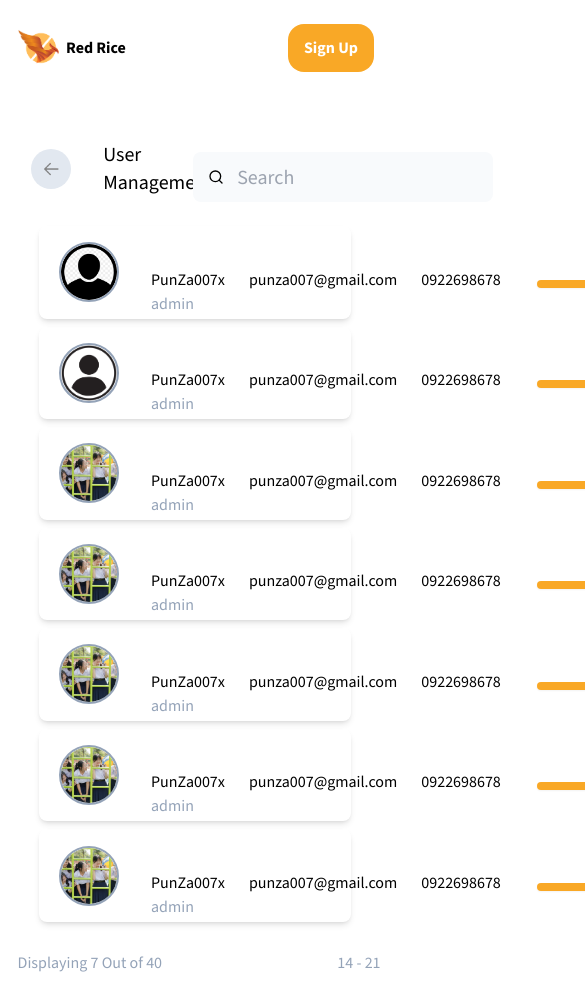
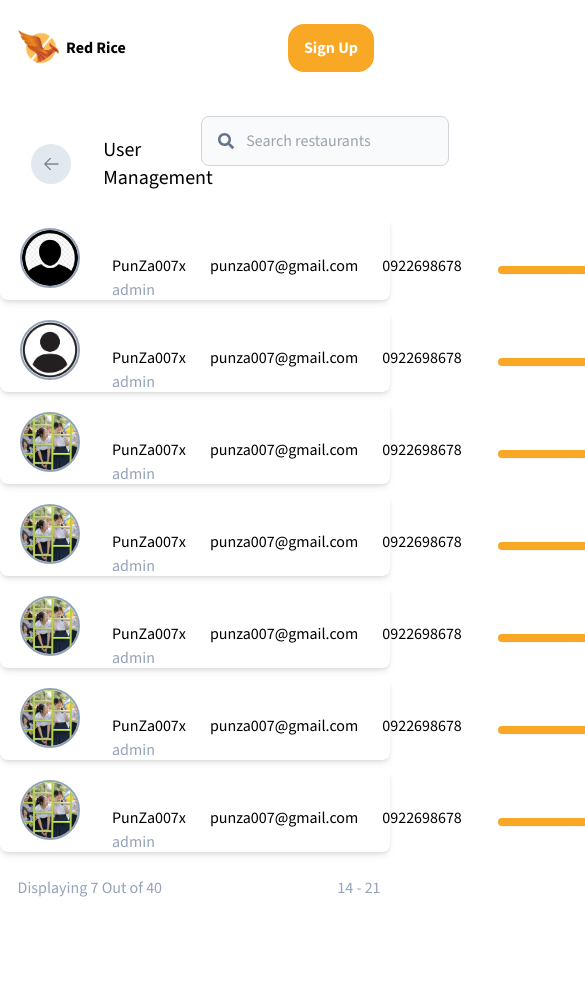
Before and after one commit to 2110503TACEDT66/swdevprac2-project-red-rice, a Next.js app: page /admin/manage in a window 390 px wide. Shown: the top 1004 px of the page, 585 px wide, since content can reach past the window. After the commit the page ends 900 px from the top, so only its background shows below. Built offline with nearby package versions, Linux system fonts and the light colour scheme.

Commit message:
fix: some responsive at manage page

```diff
--- a/src/app/admin/manage/page.tsx
+++ b/src/app/admin/manage/page.tsx
@@ -4,10 +4,10 @@ import SubBar from '@/components/adminmanage/subbar/subbar';
 import Footer from '@/components/adminmanage/footer/footer';
 export default function AdminManage() {
     return (
-        <main className="relative top-[20px]  justify-center">
-            <SubBar></SubBar>
-            <CardPanel></CardPanel>
-            <Footer></Footer>
+        <main className="w-full h-full relative top-[20px] justify-center overflox-x-hidden">
+            <SubBar />
+            <CardPanel />
+            <Footer />
         </main>
     );
 }
--- a/src/components/adminmanage/card.tsx
+++ b/src/components/adminmanage/card.tsx
@@ -16,7 +16,7 @@ export default function Card({
     picture?: string;
 }) {
     return (
-        <div className="h-[80%] w-[80%] rounded-lg shadow-md m-1 flex flex-row">
+        <div className="h-auto w-full rounded-lg shadow-md m-1 flex flex-row">
             <div className="w-[55px] h-[55px] relative rounded-full  p-7 m-3 ml-5 mr-5 border-solid border-2 border-slate-400 self-center ">
                 <Image
                     src={picture || '/img/user/user1.png'}
--- a/src/components/adminmanage/cardpanel.tsx
+++ b/src/components/adminmanage/cardpanel.tsx
@@ -59,7 +59,7 @@ export default function CardPanel() {
         },
     ];
     return (
-        <div className="w-[100%] h-[85%] flex flex-col items-center ">
+        <div className="w-full h-[85%] flex flex-col items-center ">
             {mockData.map((item) => (
                 // eslint-disable-next-line react/jsx-key
                 <Card
--- a/src/components/adminmanage/footer/footer.tsx
+++ b/src/components/adminmanage/footer/footer.tsx
@@ -3,7 +3,7 @@ export default function Footer() {
     const page = 7;
     const total = 40;
     return (
-        <div className="h-[70px] w-full  mt-2 flex flex-row justify-between">
+        <div className="h-auto w-full mt-2 flex flex-row justify-between overflow-hidden">
             <div className="h-[100%] w-[45%]   ">
                 <h3 className="relative top-[25%] left-[10%] text-slate-400">
                     Displaying {page} Out of {total}
--- a/src/components/adminmanage/subbar/subbar.tsx
+++ b/src/components/adminmanage/subbar/subbar.tsx
@@ -1,23 +1,16 @@
-import Image from 'next/image';
-import { FiSearch } from 'react-icons/fi';
 import BackBtn from '../backbtn';
+import Searchbox from '@/components/Searchbox';
+
 export default function SubBar() {
     return (
         <div className="flex flex-row">
-            <BackBtn></BackBtn>
+            <BackBtn />
             <div className="w-[20%] m-5 text-xl self-center">
                 User Management
             </div>
             <div className="w-[80%]  mr-[8%] flex flex-row justify-end">
                 <label htmlFor="Search">
-                    <FiSearch className="relative top-[53px] left-[35px]" />
-                    <input
-                        type="text"
-                        id="Search"
-                        name="Search"
-                        placeholder="Search"
-                        className=" m-5 text-xl flex flex-row rounded-lg bg-slate-50 w-[300px] h-[50px] indent-11 text-slate-800 hover:bg-slate-100"
-                    />
+                    <Searchbox />
                 </label>
             </div>
         </div>
```
